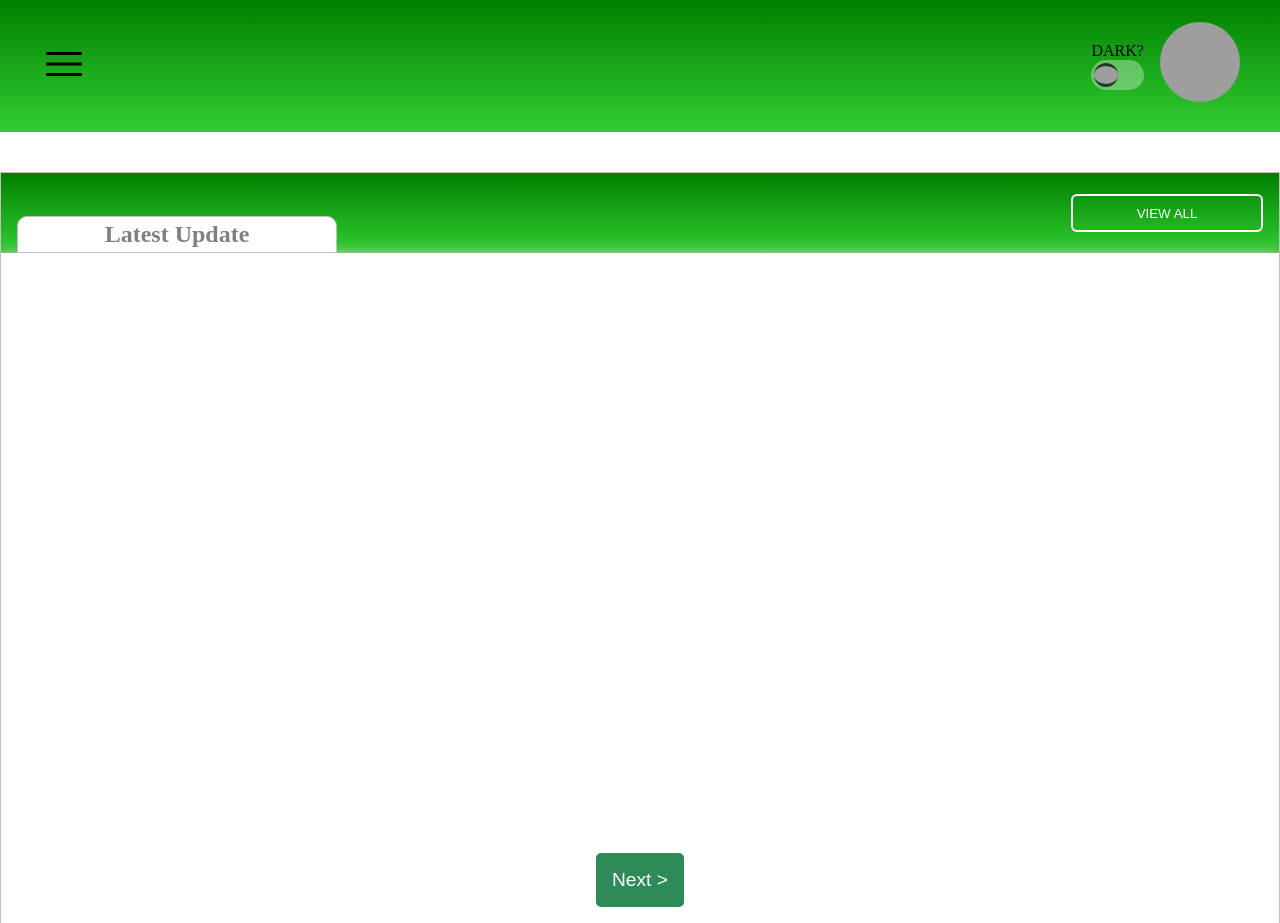
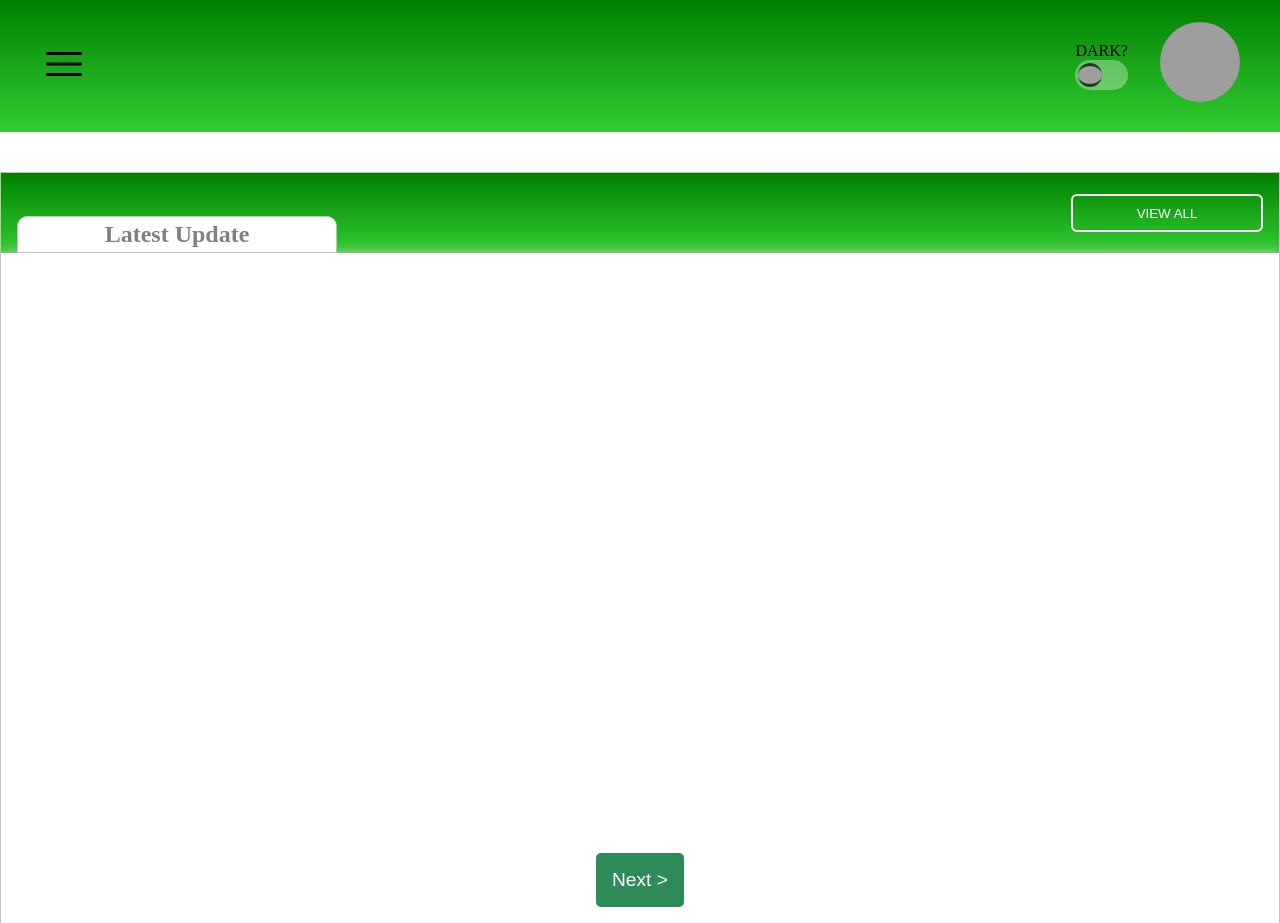
Before and after one commit to Abhishek102-tech/web-comic, a plain HTML site: page index.html in a window 1280 px wide. Shown: the top 923 px of the page. Drawn offline with nearby package versions, Linux system fonts and the light colour scheme; grey boxes are pictures that could not be loaded.

Commit message:
some changes

```diff
--- a/style.css
+++ b/style.css
@@ -20,7 +20,7 @@
 }
 
 .mode {
-    padding-right: 2vh;
+    padding-right: 2rem;
     display: flex;
     flex-direction: column;
     justify-content: center;
```
